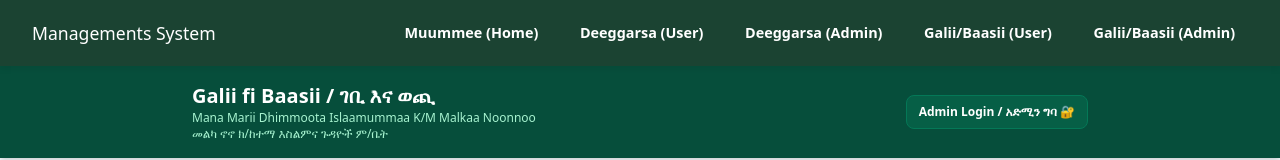
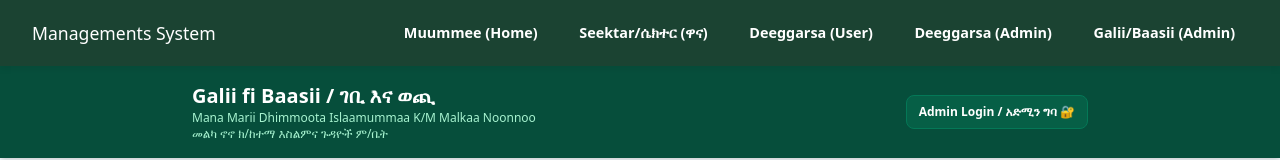
Before and after one commit to Abdurahman1579/managenet-system-app, a plain HTML site: page finance-index.html in a window 1280 px wide. Shown: the top 160 px of the page. Drawn offline with nearby package versions, Linux system fonts and the light colour scheme.

Commit message:
Add files via upload

```diff
--- a/finance-index.html
+++ b/finance-index.html
@@ -20,9 +20,9 @@
 
       <div class="nav-links" id="navLinks">
         <a href="index.html">Muummee (Home)</a>
+        <a href="sector-index.html">Seektar/ሴክተር (ዋና)</a>
         <a href="donation-index.html">Deeggarsa (User)</a>
         <a href="donation-admin.html">Deeggarsa (Admin)</a>
-        <a href="finance-index.html">Galii/Baasii (User)</a>
         <a href="finance-admin.html">Galii/Baasii (Admin)</a>
       </div>
     </nav>
@@ -36,7 +36,7 @@
         display: flex;
         justify-content: space-between;
         align-items: center;
-        box-shadow: 0 4px 6px rgba(0,0,0,0.05);
+        box-shadow: 0 4px 6px rgba(0, 0, 0, 0.05);
         position: relative;
         z-index: 1000;
       }
@@ -118,7 +118,7 @@
           padding: 2rem 1rem;
           gap: 1.2rem;
           transition: left 0.3s ease-in-out;
-            box-shadow: 4px 0 10px rgba(0,0,0,0.2);
+          box-shadow: 4px 0 10px rgba(0, 0, 0, 0.2);
           align-items: flex-start;
         }
 
@@ -142,8 +142,8 @@
     <script>
       // JAVASCRIPT: Button click godhamnaan menuu bitaatii dhufu/deebi'u akka hojjetu godha
       function toggleMenu() {
-        const navLinks = document.getElementById('navLinks');
-        navLinks.classList.toggle('active');
+        const navLinks = document.getElementById("navLinks");
+        navLinks.classList.toggle("active");
       }
     </script>
   </head>
```
Also changed, not shown: donation-admin.html (+1 -0 lines), donation-index.html (+1 -0 lines), finance-admin.html (+1 -0 lines), finance-register.html (+2 -0 lines). Lines whose indentation alone changed are shown as unchanged.
